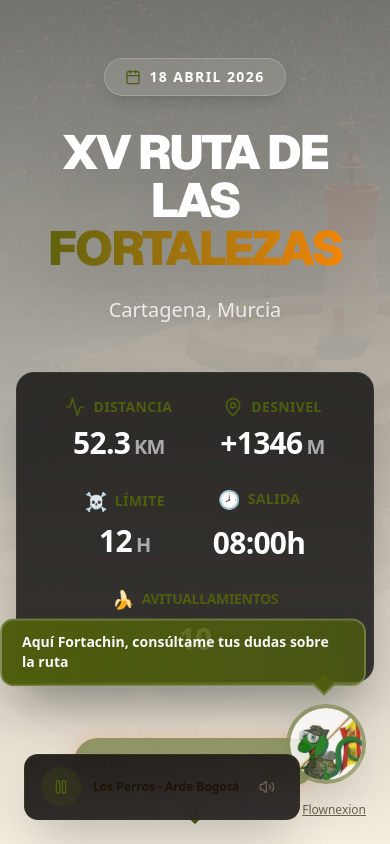
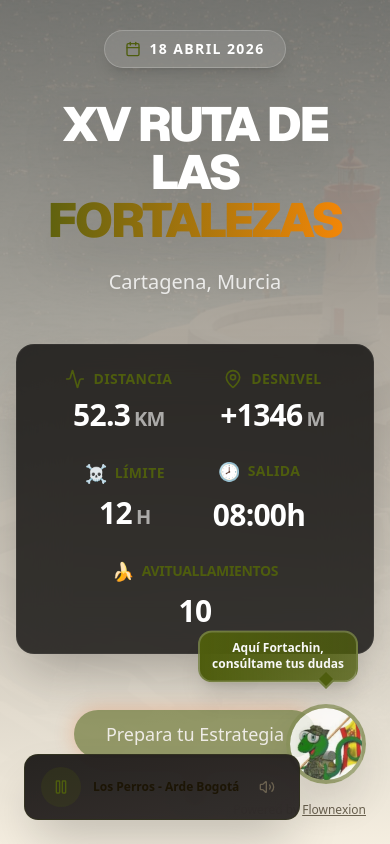
Before and after one commit to juanky2332-oss/Ruta-de-las-fortalezas, a Next.js app: page / in a window 390 px wide. Shown: the top 844 px of the page. Built offline with nearby package versions, Linux system fonts and the light colour scheme; grey boxes are pictures that could not be loaded.

Commit message:
Fix UI responsiveness: shrink chatbot bubble and align hero arrow

```diff
--- a/src/components/hero-section.tsx
+++ b/src/components/hero-section.tsx
@@ -118,13 +118,13 @@ export function HeroSection() {
                     </div>
                 </div>
 
-                <div className="pt-8 relative">
+                <div className="pt-8 flex flex-col items-center gap-6">
                     <Button size="lg" className="text-lg px-8 py-6 rounded-full shadow-[0_0_20px_rgba(234,88,12,0.5)] animate-pulse">
                         Prepara tu Estrategia
                     </Button>
 
                     {/* Animated Down Arrow */}
-                    <div className="absolute -bottom-12 left-1/2 -translate-x-1/2 text-primary animate-bounce">
+                    <div className="text-primary animate-bounce">
                         <svg className="w-8 h-8" fill="currentColor" viewBox="0 0 20 20">
                             <path fillRule="evenodd" d="M10 3a1 1 0 011 1v10.586l2.293-2.293a1 1 0 111.414 1.414l-4 4a1 1 0 01-1.414 0l-4-4a1 1 0 111.414-1.414L9 14.586V4a1 1 0 011-1z" clipRule="evenodd" />
                         </svg>
--- a/src/components/veteran-chat.tsx
+++ b/src/components/veteran-chat.tsx
@@ -87,9 +87,10 @@ export function VeteranChat() {
             {!isOpen && (
                 <div className="fixed bottom-6 right-6 z-50 flex flex-col items-end gap-3 animate-in fade-in duration-500">
                     {/* Tooltip/Label */}
-                    <div className="bg-gradient-to-r from-primary to-primary/80 text-primary-foreground px-5 py-3 rounded-xl shadow-2xl text-sm font-bold animate-bounce-slow border-2 border-primary-foreground/20">
-                        Aquí Fortachin, consúltame tus dudas sobre la ruta
-                        <div className="absolute -bottom-2 right-8 w-4 h-4 bg-primary rotate-45 border-r-2 border-b-2 border-primary-foreground/20"></div>
+                    {/* Tooltip/Label */}
+                    <div className="bg-gradient-to-r from-primary to-primary/80 text-primary-foreground px-3 py-2 rounded-xl shadow-xl text-xs font-bold animate-bounce-slow border-2 border-primary-foreground/20 max-w-[160px] text-center mb-1 mr-2 relative">
+                        Aquí Fortachin, consúltame tus dudas
+                        <div className="absolute -bottom-1.5 right-6 w-3 h-3 bg-primary rotate-45 border-r-2 border-b-2 border-primary-foreground/20"></div>
                     </div>
 
                     {/* Animated Button */}
```
